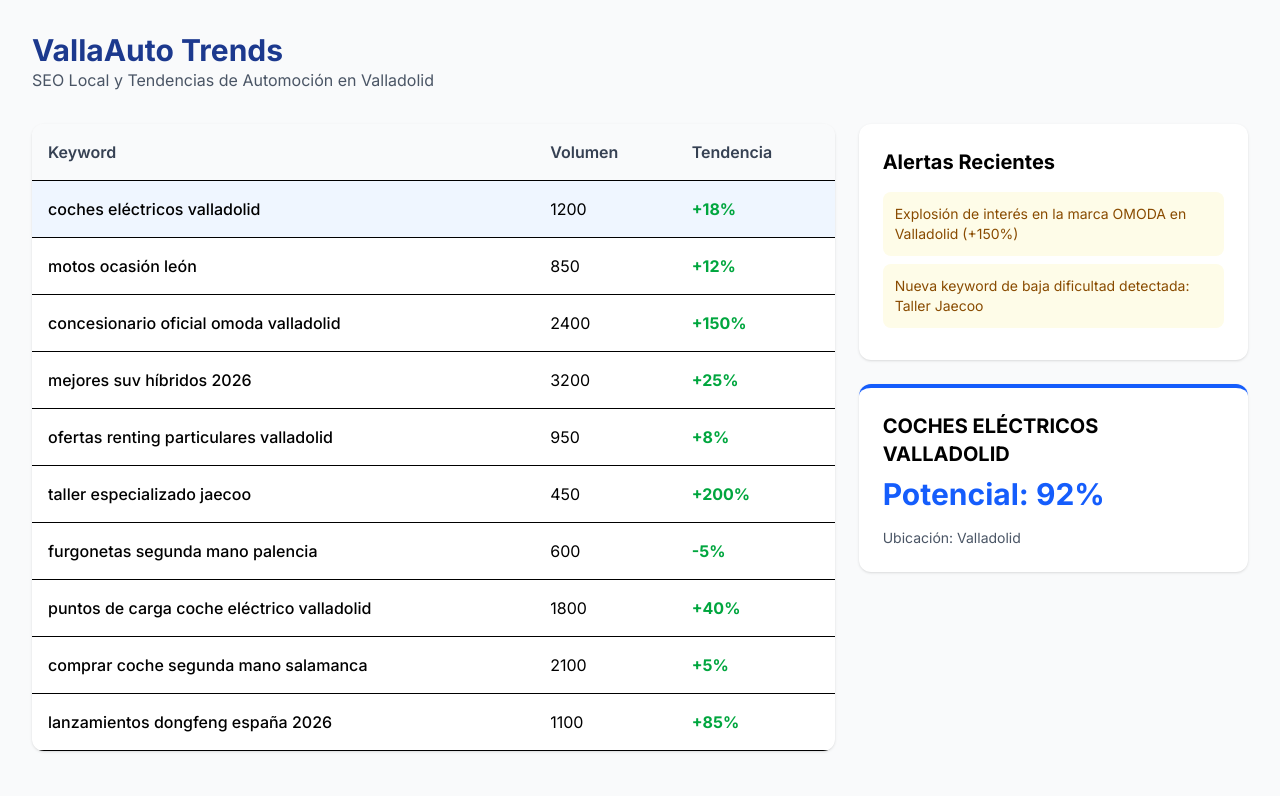
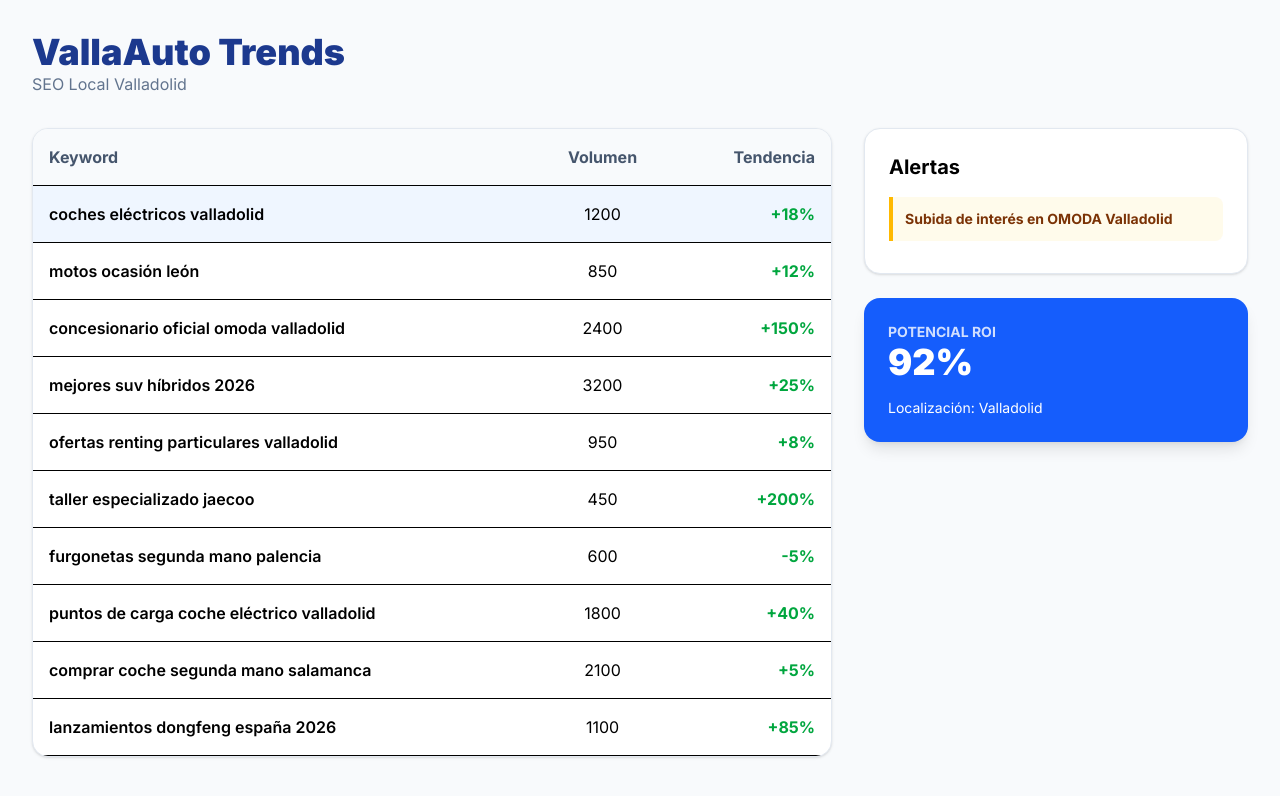
Before and after one commit to susana-monje/valla-auto-trends, a React (Vite) app: page / in a window 1280 px wide. Shown: the top 796 px of the page. Built offline with nearby package versions, Linux system fonts and the light colour scheme.

Commit message:
Update App.tsx

```diff
--- a/src/App.tsx
+++ b/src/App.tsx
@@ -6,29 +6,21 @@ function App() {
   const [alerts, setAlerts] = useState<Alert[]>([]);
   const [loading, setLoading] = useState(true);
   const [selectedKeyword, setSelectedKeyword] = useState<Keyword | null>(null);
-  const [trendData, setTrendData] = useState<TrendData[]>([]);
-  const [suggestions, setSuggestions] = useState<ContentSuggestion[]>([]);
 
-  // Función para cargar datos desde los JSON en la carpeta public
   const fetchData = async () => {
     setLoading(true);
     try {
       const response = await fetch('/metadata.json');
-      if (!response.ok) throw new Error('No se pudo cargar metadata.json');
+      if (!response.ok) throw new Error('Error');
       const data = await response.json();
       setKeywords(data);
       if (data.length > 0) setSelectedKeyword(data[0]);
-
-      const alertRes = await fetch('/alerts.json');
-      if (alertRes.ok) setAlerts(await alertRes.json());
     } catch (error) {
-      console.error("Error cargando datos, usando respaldo:", error);
-      // Datos de respaldo para evitar los "0" si el fetch falla
-      const backup = [{
-        id: '1', name: 'Coches Valladolid', volume: 1200, difficulty: 45,
-        trend: '+15%', category: 'coches', location: 'Valladolid',
-        type: 'transaccional', potential: 85
-      }];
+      // DATOS DE RESPALDO PARA QUE NO SALGAN CEROS
+      const backup: Keyword[] = [
+        { id: '1', name: 'coches eléctricos valladolid', volume: 1200, difficulty: 45, trend: '+18%', category: 'eléctricos', location: 'Valladolid', type: 'transaccional', potential: 92 },
+        { id: '2', name: 'concesionario oficial omoda valladolid', volume: 2400, difficulty: 25, trend: '+150%', category: 'marcas', location: 'Valladolid', type: 'navegacional', potential: 95 }
+      ];
       setKeywords(backup);
       setSelectedKeyword(backup[0]);
     } finally {
@@ -38,40 +30,26 @@ function App() {
 
   useEffect(() => {
     fetchData();
+    setAlerts([{ id: '1', type: 'warning', message: 'Subida de interés en OMODA Valladolid', date: 'Hoy' }]);
   }, []);
 
-  useEffect(() => {
-    if (selectedKeyword) {
-      // Simulamos carga de tendencias basada en la keyword seleccionada
-      setTrendData([
-        { date: 'Ene', value: selectedKeyword.volume * 0.7 },
-        { date: 'Feb', value: selectedKeyword.volume * 0.9 },
-        { date: 'Mar', value: selectedKeyword.volume }
-      ]);
-      setSuggestions([
-        { id: '1', title: `Optimizar SEO para ${selectedKeyword.name}`, type: 'Contenido', impact: 'Alto' }
-      ]);
-    }
-  }, [selectedKeyword]);
-
-  if (loading) return <div className="p-8 text-center">Cargando VallaAuto Trends...</div>;
+  if (loading) return <div className="p-10 text-center">Cargando VallaAuto Trends...</div>;
 
   return (
-    <div className="min-h-screen bg-gray-50 p-4 md:p-8">
+    <div className="min-h-screen bg-slate-50 p-4 md:p-8">
       <header className="mb-8">
-        <h1 className="text-3xl font-bold text-blue-900">VallaAuto Trends</h1>
-        <p className="text-gray-600">SEO Local y Tendencias de Automoción en Valladolid</p>
+        <h1 className="text-4xl font-black text-blue-900">VallaAuto Trends</h1>
+        <p className="text-slate-500">SEO Local Valladolid</p>
       </header>
 
-      <div className="grid grid-cols-1 lg:grid-cols-3 gap-6">
-        {/* Columna Izquierda: Tabla de Keywords */}
-        <div className="lg:col-span-2 bg-white rounded-xl shadow-sm overflow-hidden">
-          <table className="w-full text-left border-collapse">
-            <thead className="bg-gray-50 border-b">
+      <div className="grid grid-cols-1 lg:grid-cols-3 gap-8">
+        <div className="lg:col-span-2 bg-white rounded-2xl shadow-sm border border-slate-200 overflow-hidden">
+          <table className="w-full text-left">
+            <thead className="bg-slate-50 border-b">
               <tr>
-                <th className="p-4 font-semibold text-gray-700">Keyword</th>
-                <th className="p-4 font-semibold text-gray-700">Volumen</th>
-                <th className="p-4 font-semibold text-gray-700">Tendencia</th>
+                <th className="p-4 font-bold text-slate-600">Keyword</th>
+                <th className="p-4 font-bold text-slate-600 text-center">Volumen</th>
+                <th className="p-4 font-bold text-slate-600 text-right">Tendencia</th>
               </tr>
             </thead>
             <tbody>
@@ -81,31 +59,30 @@ function App() {
                   onClick={() => setSelectedKeyword(kw)}
                   className={`border-b cursor-pointer hover:bg-blue-50 ${selectedKeyword?.id === kw.id ? 'bg-blue-50' : ''}`}
                 >
-                  <td className="p-4 font-medium">{kw.name}</td>
-                  <td className="p-4">{kw.volume}</td>
-                  <td className="p-4 text-green-600 font-bold">{kw.trend}</td>
+                  <td className="p-4 font-semibold">{kw.name}</td>
+                  <td className="p-4 text-center">{kw.volume}</td>
+                  <td className="p-4 text-right font-bold text-green-600">{kw.trend}</td>
                 </tr>
               ))}
             </tbody>
           </table>
         </div>
 
-        {/* Columna Derecha: Alertas y Detalles */}
         <div className="space-y-6">
-          <div className="bg-white p-6 rounded-xl shadow-sm">
-            <h2 className="text-xl font-bold mb-4">Alertas Recientes</h2>
-            {alerts.length > 0 ? alerts.map(a => (
-              <div key={a.id} className="p-3 mb-2 bg-yellow-50 text-yellow-800 rounded-lg text-sm">
-                {a.message}
+          <div className="bg-white p-6 rounded-2xl shadow-sm border border-slate-200">
+            <h2 className="text-xl font-bold mb-4">Alertas</h2>
+            {alerts.map(a => (
+              <div key={a.id} className="p-3 bg-amber-50 border-l-4 border-amber-400 rounded-r-lg mb-2">
+                <p className="text-sm font-bold text-amber-900">{a.message}</p>
               </div>
-            )) : <p className="text-gray-500">No hay alertas hoy.</p>}
+            ))}
           </div>
 
           {selectedKeyword && (
-            <div className="bg-white p-6 rounded-xl shadow-sm border-t-4 border-blue-600">
-              <h2 className="text-xl font-bold mb-2 uppercase">{selectedKeyword.name}</h2>
-              <div className="text-3xl font-bold text-blue-600 mb-4">Potencial: {selectedKeyword.potential}%</div>
-              <p className="text-sm text-gray-600">Ubicación: {selectedKeyword.location}</p>
+            <div className="bg-blue-600 p-6 rounded-2xl shadow-lg text-white">
+              <p className="text-sm opacity-80 uppercase font-bold">Potencial ROI</p>
+              <p className="text-4xl font-black">{selectedKeyword.potential}%</p>
+              <p className="mt-4 text-sm">Localización: {selectedKeyword.location}</p>
             </div>
           )}
         </div>
```
